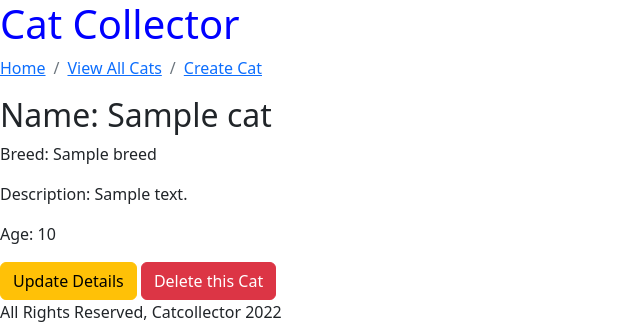
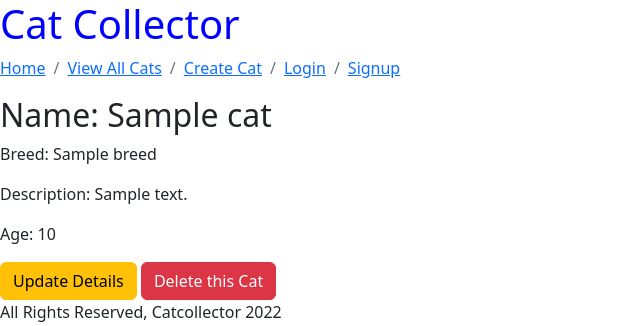
Before and after one commit to connorGA/catcollector, a Django app: template main_app/templates/cats/show.html in a window 1280 px wide. Shown: the top 326 px of the page, without its empty margins (0-640 px from the left). Run offline with Django 4.2, Linux system fonts and the light colour scheme; the template is opened without the code that fills it: most values are stand-ins (such as "Sample title", 1, 10 or a date in 2020).

Commit message:
feat: add logout feature

```diff
--- a/main_app/templates/base.html
+++ b/main_app/templates/base.html
@@ -17,6 +17,13 @@
           <li class="breadcrumb-item"><a href="/">Home</a></li>
           <li class="breadcrumb-item active" aria-current="page"><a href="/cats">View All Cats</a></li>
           <li class="breadcrumb-item active" aria-current="page"><a href="/cats/create">Create Cat</a></li>
+        {% if user.is_authenticated %}
+          <li class="breadcrumb-item active" aria-current="page"><a href="/user/{{user}}">{{user}}'s Profile</a></li>
+          <li class="breadcrumb-item active" aria-current="page"><a href="{% url 'logout' %}">Logout</a></li>
+        {% else %}
+          <li class="breadcrumb-item active" aria-current="page"><a href="{% url 'login' %}">Login</a></li>
+          <li class="breadcrumb-item active" aria-current="page"><a href="{% url 'signup' %}">Signup</a></li>
+        {% endif %}
         </ol>
     </nav>
 
--- a/main_app/urls.py
+++ b/main_app/urls.py
@@ -15,4 +15,5 @@ urlpatterns = [
     path('dogs/create/', views.DogCreate.as_view(), name='dogs_create'),
     path('user/<username>', views.profile, name='profile'),
     path('login/', views.login_view, name="login"),
+    path('logout/', views.logout_view, name='logout'),
 ]
--- a/main_app/views.py
+++ b/main_app/views.py
@@ -108,3 +108,7 @@ def login_view(request):
     else: # it was a get request so send the emtpy login form
         form = AuthenticationForm()
         return render(request, 'login.html', {'form': form})
+
+def logout_view(request):
+  logout(request)
+  return HttpResponseRedirect('/')
```
